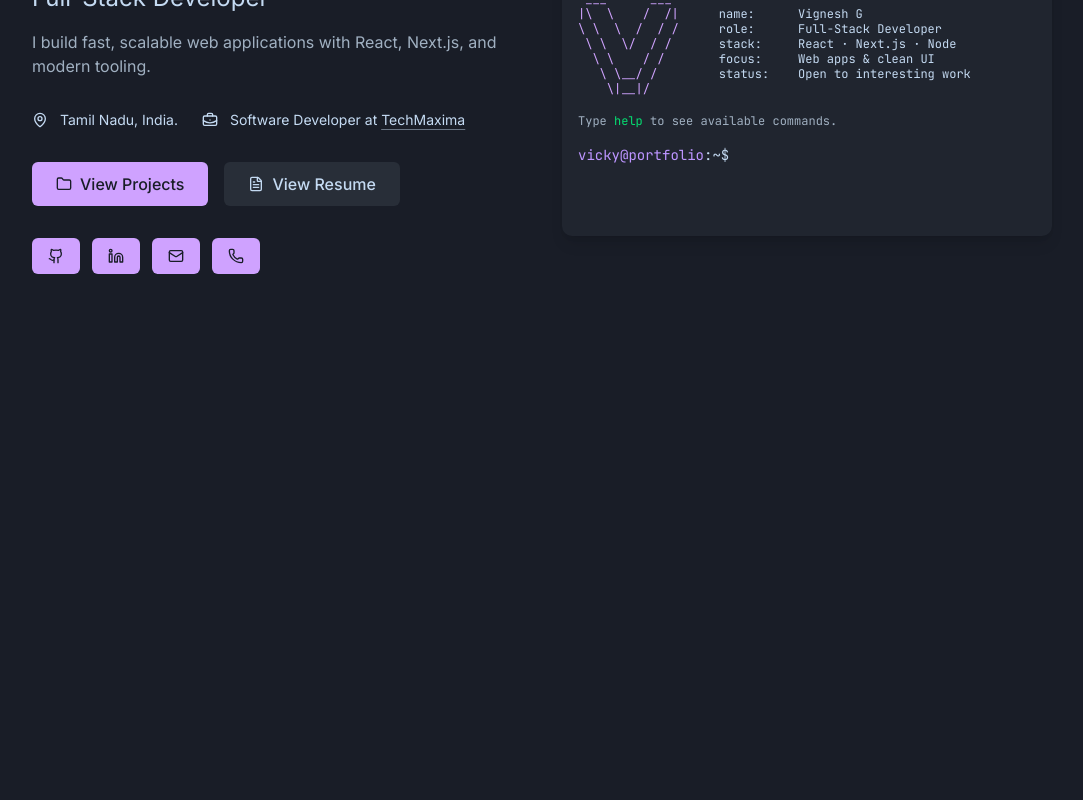
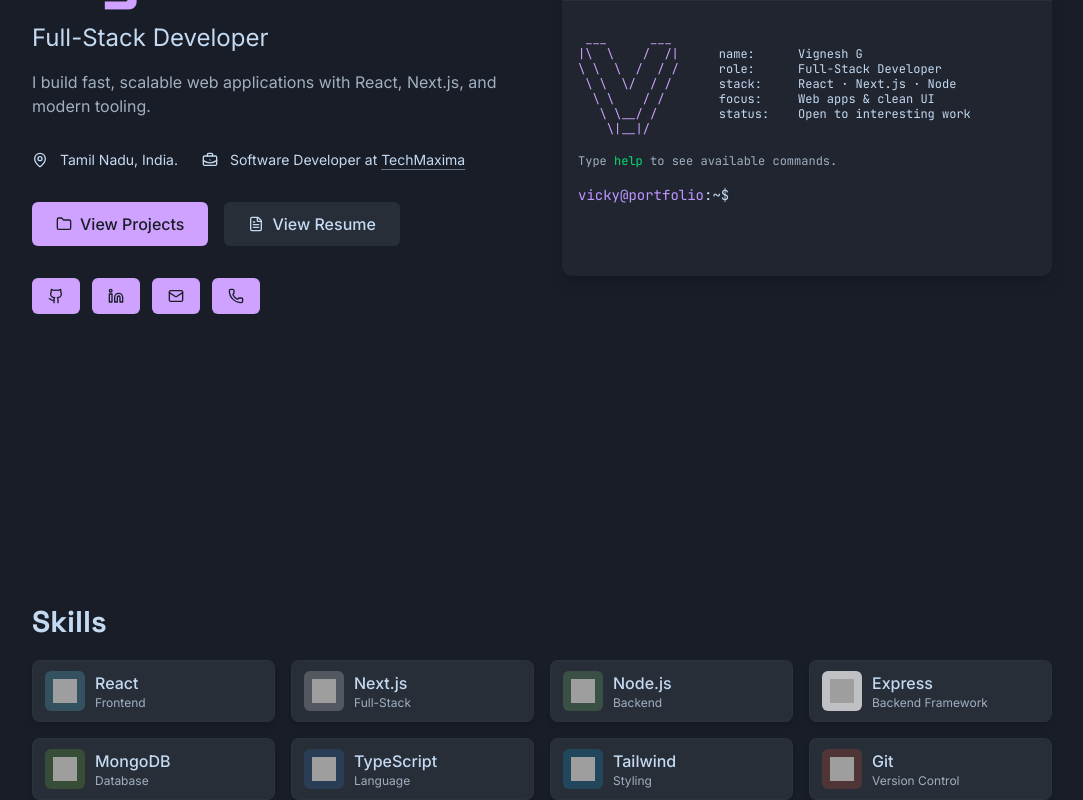
Before and after one commit to vignesh-g-05/portfolio, a React (Vite) app: page / in a window 1280 px wide. Shown: the part 276-1076 px from the top of the page, without its empty margins (98-1181 px from the left). Before the commit the page ends 800 px from the top, so only its background shows below. Built offline with nearby package versions, Linux system fonts and the light colour scheme; grey boxes are pictures that could not be loaded.

Commit message:
feat: add skills section

```diff
--- a/src/App.tsx
+++ b/src/App.tsx
@@ -1,11 +1,13 @@
 import Hero from "./features/hero";
 import Header from "./features/header";
+import Skills from "./features/skills";
 
 export default function App() {
   return (
-    <main className="mx-auto flex max-w-275 flex-col gap-20 px-5 py-10 pt-20 md:px-8 lg:px-10">
+    <main className="mx-auto flex max-w-275 flex-col gap-20 px-5 md:px-8 lg:px-10">
       <Header />
       <Hero />
+      <Skills />
     </main>
   );
 }
--- a/src/features/hero/index.tsx
+++ b/src/features/hero/index.tsx
@@ -16,7 +16,7 @@ const Hero = () => {
   return (
     <section
       aria-label="Introduction"
-      className="grid min-h-[70vh] items-center gap-10 md:grid-cols-2"
+      className="grid h-screen items-center gap-10 md:grid-cols-2"
     >
       <div className="space-y-8">
         <div className="space-y-4">
--- /dev/null
+++ b/src/features/skills/components/skill-card.tsx
@@ -0,0 +1,24 @@
+type SkillCardProps = {
+  src: string;
+  label: string;
+  color: string;
+  category: string;
+};
+
+const SkillCard = ({ label, src, color, category }: SkillCardProps) => {
+  return (
+    <div className="bg-secondary border-border/40 flex items-center gap-2.5 rounded-md border px-3 py-2.5 shadow-md transition-all duration-200 hover:-translate-y-0.5">
+      <img
+        src={src}
+        alt={label}
+        className={`size-10 rounded-sm p-2 ${color}`}
+      />
+      <div className="flex flex-col justify-center">
+        <p className="font-medium">{label}</p>
+        <span className="text-muted-foreground text-xs">{category}</span>
+      </div>
+    </div>
+  );
+};
+
+export default SkillCard;
--- /dev/null
+++ b/src/features/skills/index.tsx
@@ -0,0 +1,73 @@
+import SkillCard from "./components/skill-card";
+
+const skills = [
+  {
+    label: "React",
+    src: "https://cdn.jsdelivr.net/gh/devicons/devicon/icons/react/react-original.svg",
+    color: "bg-[#61DAFB]/20",
+    category: "Frontend",
+  },
+  {
+    label: "Next.js",
+    src: "https://cdn.jsdelivr.net/gh/devicons/devicon/icons/nextjs/nextjs-original.svg",
+    color: "bg-white/20",
+    category: "Full-Stack",
+  },
+  {
+    label: "Node.js",
+    src: "https://cdn.jsdelivr.net/gh/devicons/devicon/icons/nodejs/nodejs-original.svg",
+    color: "bg-[#689F63]/30",
+    category: "Backend",
+  },
+  {
+    label: "Express",
+    src: "https://cdn.jsdelivr.net/gh/devicons/devicon/icons/express/express-original.svg",
+    color: "bg-white/70",
+    category: "Backend Framework",
+  },
+  {
+    label: "MongoDB",
+    src: "https://cdn.jsdelivr.net/gh/devicons/devicon/icons/mongodb/mongodb-original.svg",
+    color: "bg-[#599636]/30",
+    category: "Database",
+  },
+  {
+    label: "TypeScript",
+    src: "https://cdn.jsdelivr.net/gh/devicons/devicon/icons/typescript/typescript-original.svg",
+    color: "bg-[#3178C6]/20",
+    category: "Language",
+  },
+  {
+    label: "Tailwind",
+    src: "https://cdn.jsdelivr.net/gh/devicons/devicon/icons/tailwindcss/tailwindcss-original.svg",
+    color: "bg-[#0EA5E9]/20",
+    category: "Styling",
+  },
+  {
+    label: "Git",
+    src: "https://cdn.jsdelivr.net/gh/devicons/devicon/icons/git/git-original.svg",
+    color: "bg-[#F1502F]/20",
+    category: "Version Control",
+  },
+];
+
+const Skills = () => {
+  return (
+    <section className="space-y-5">
+      <h3 className="font-heading text-3xl font-bold">Skills</h3>
+      <div className="grid grid-cols-2 gap-4 sm:grid-cols-4">
+        {Object.values(skills).map((skill) => (
+          <SkillCard
+            label={skill.label}
+            src={skill.src}
+            key={skill.label}
+            color={skill.color}
+            category={skill.category}
+          />
+        ))}
+      </div>
+    </section>
+  );
+};
+
+export default Skills;
```
